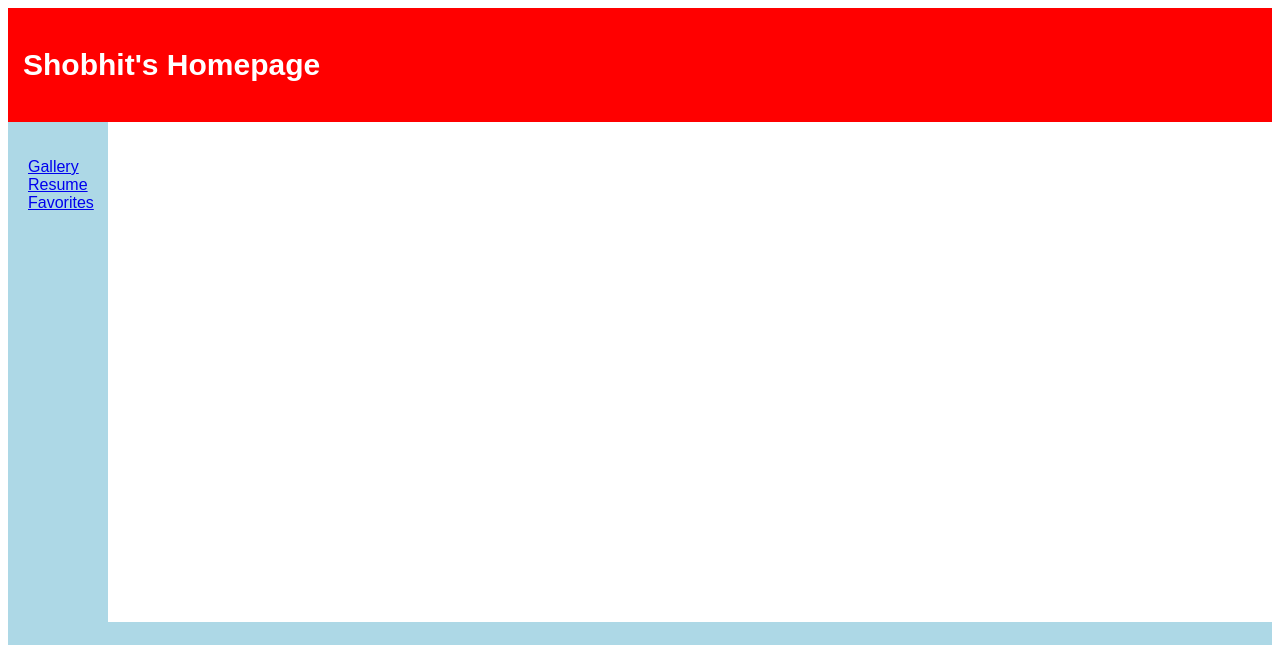
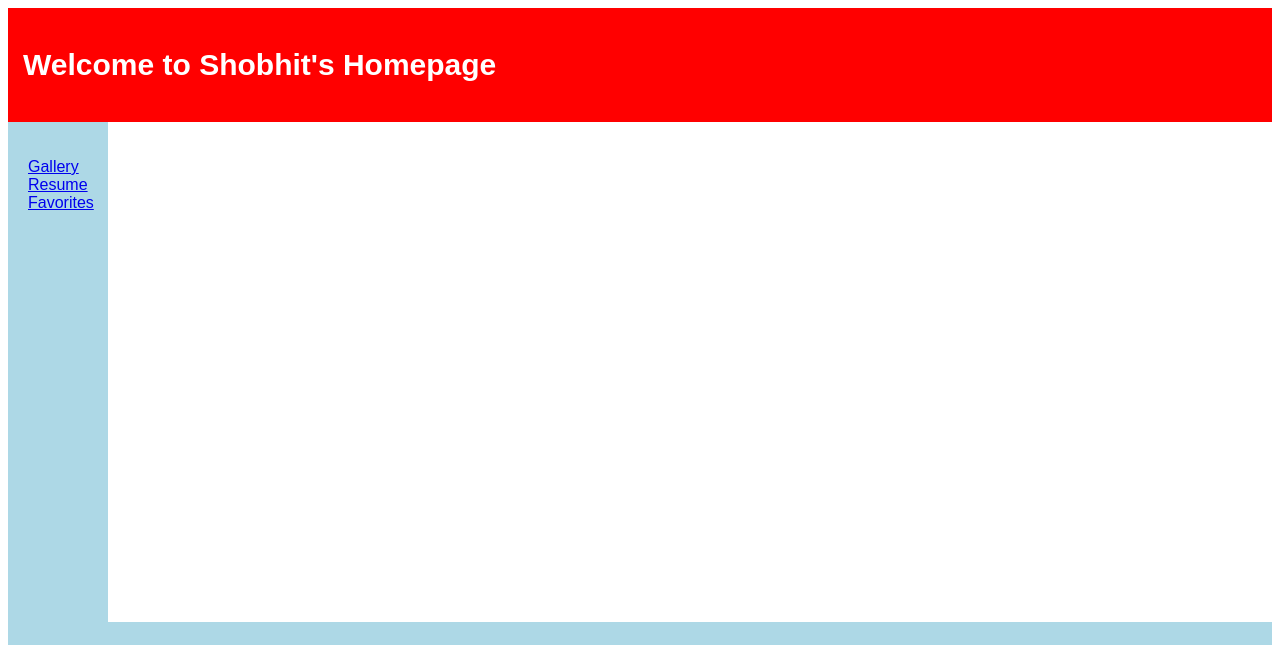
Before and after one commit to ss87codes/cs50_web, a plain HTML site: page project0/index.html in a window 1280 px wide. Shown: the top 645 px of the page. Drawn offline with Linux system fonts and the light colour scheme.

Commit message:
changed header in index.html

```diff
--- a/project0/index.html
+++ b/project0/index.html
@@ -78,7 +78,7 @@
 
 
 	<header>
-		<h2>Shobhit's Homepage</h2>
+		<h2>Welcome to Shobhit's Homepage</h2>
 	</header>
 
 	<section>
```
